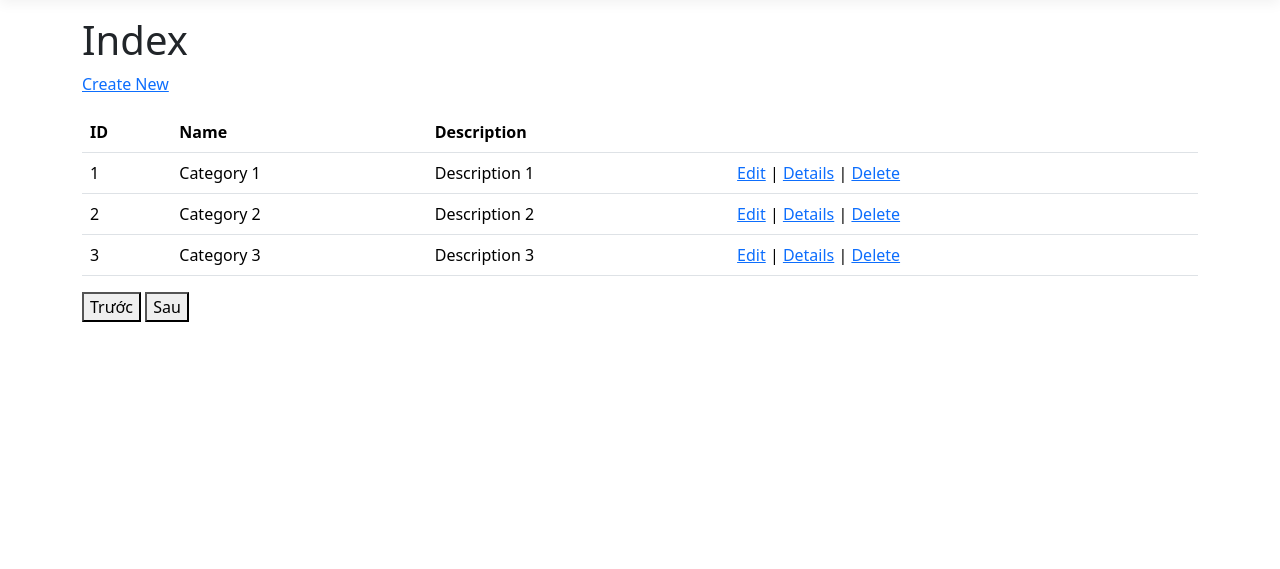
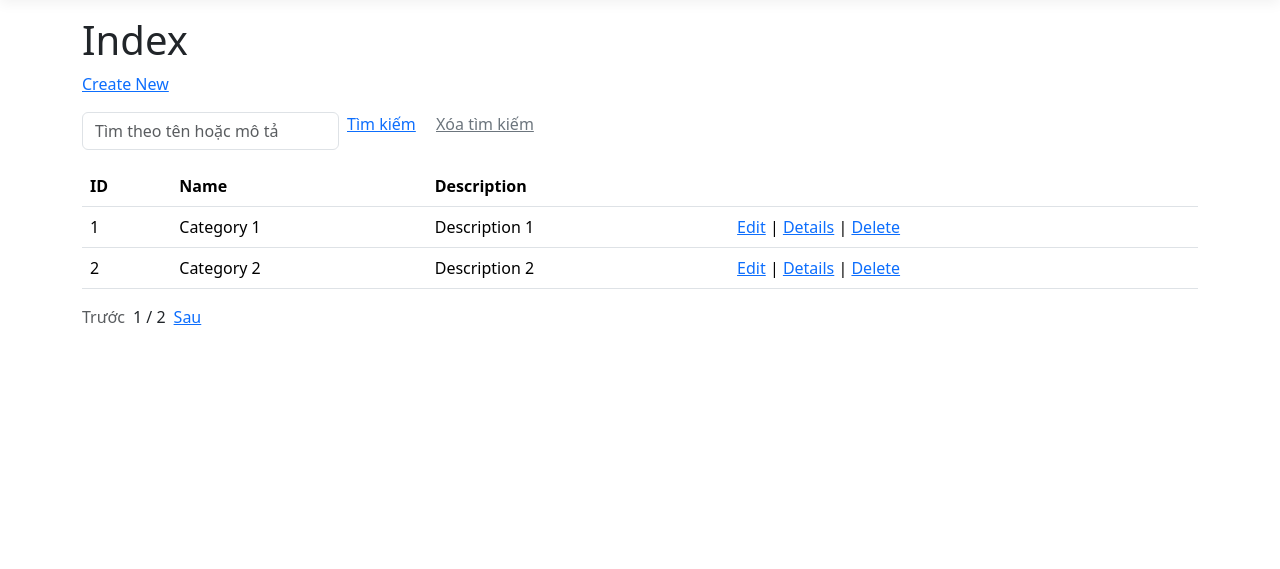
Before and after one commit to ngotrungkien132005-rgb/Day3_NgotrungKien, an ASP.NET Core app: page /Category in a window 1280 px wide. Shown: the part 57-626 px from the top of the page. Run offline with ASP.NET Core 8, Linux system fonts and the light colour scheme; style sheets or scripts are compiled from the project's sources.

Commit message:
update 5.2

```diff
--- a/Day3_NgotrungKien/Controllers/CategoryController.cs
+++ b/Day3_NgotrungKien/Controllers/CategoryController.cs
@@ -13,10 +13,31 @@ namespace Day3_NgotrungKien.Controllers
             _logger=logger;
         }
         // GET: Category
-        public ActionResult Index()
+        public ActionResult Index(string? search, int page = 1)
         {
-            var _categories = SeedData.category;
-            return View(_categories);
+            const int pageSize = 2;
+            var filteredCategories = SeedData.category.AsEnumerable();
+
+            if (!string.IsNullOrWhiteSpace(search))
+            {
+                filteredCategories = filteredCategories.Where(c =>
+                    (c.Name?.Contains(search, StringComparison.OrdinalIgnoreCase) ?? false) ||
+                    c.Description.Contains(search, StringComparison.OrdinalIgnoreCase));
+            }
+
+            var totalItems = filteredCategories.Count();
+            var totalPages = Math.Max(1, (int)Math.Ceiling(totalItems / (double)pageSize));
+            page = Math.Clamp(page, 1, totalPages);
+
+            var categories = filteredCategories
+                .Skip((page - 1) * pageSize)
+                .Take(pageSize)
+                .ToList();
+
+            ViewBag.Search = search;
+            ViewBag.CurrentPage = page;
+            ViewBag.TotalPages = totalPages;
+            return View(categories);
         }
 
         // GET: Category/Details/5
--- a/Day3_NgotrungKien/Views/Category/Index.cshtml
+++ b/Day3_NgotrungKien/Views/Category/Index.cshtml
@@ -9,6 +9,16 @@
 <p>
     <a asp-action="Create">Create New</a>
 </p>
+<form asp-action="Index" method="get" class="row g-2 mb-3">
+    <div class="col-auto">
+        <input type="search" name="search" value="@ViewBag.Search"
+               class="form-control" placeholder="Tìm theo tên hoặc mô tả" />
+    </div>
+    <div class="col-auto">
+        <button type="submit" class="border-0 bg-transparent p-0 me-3 text-primary text-decoration-underline">Tìm kiếm</button>
+        <a asp-action="Index" class="text-secondary text-decoration-underline">Xóa tìm kiếm</a>
+    </div>
+</form>
 <table class="table">
     <thead>
         <tr>
@@ -48,5 +58,29 @@
 
     </tbody>
 </table>
-<button>Trước</button>
-<button>Sau</button>
+@{
+    var currentPage = (int)ViewBag.CurrentPage;
+    var totalPages = (int)ViewBag.TotalPages;
+}
+
+<div class="d-flex gap-2 align-items-center">
+    @if (currentPage > 1)
+    {
+        <a class="text-secondary text-decoration-underline" asp-action="Index" asp-route-search="@ViewBag.Search" asp-route-page="@(currentPage - 1)">Trước</a>
+    }
+    else
+    {
+        <button class="border-0 bg-transparent p-0 text-muted" disabled>Trước</button>
+    }
+
+    <span> @currentPage / @totalPages</span>
+
+    @if (currentPage < totalPages)
+    {
+        <a class="text-primary text-decoration-underline" asp-action="Index" asp-route-search="@ViewBag.Search" asp-route-page="@(currentPage + 1)">Sau</a>
+    }
+    else
+    {
+        <button class="border-0 bg-transparent p-0 text-muted" disabled>Sau</button>
+    }
+</div>
```
